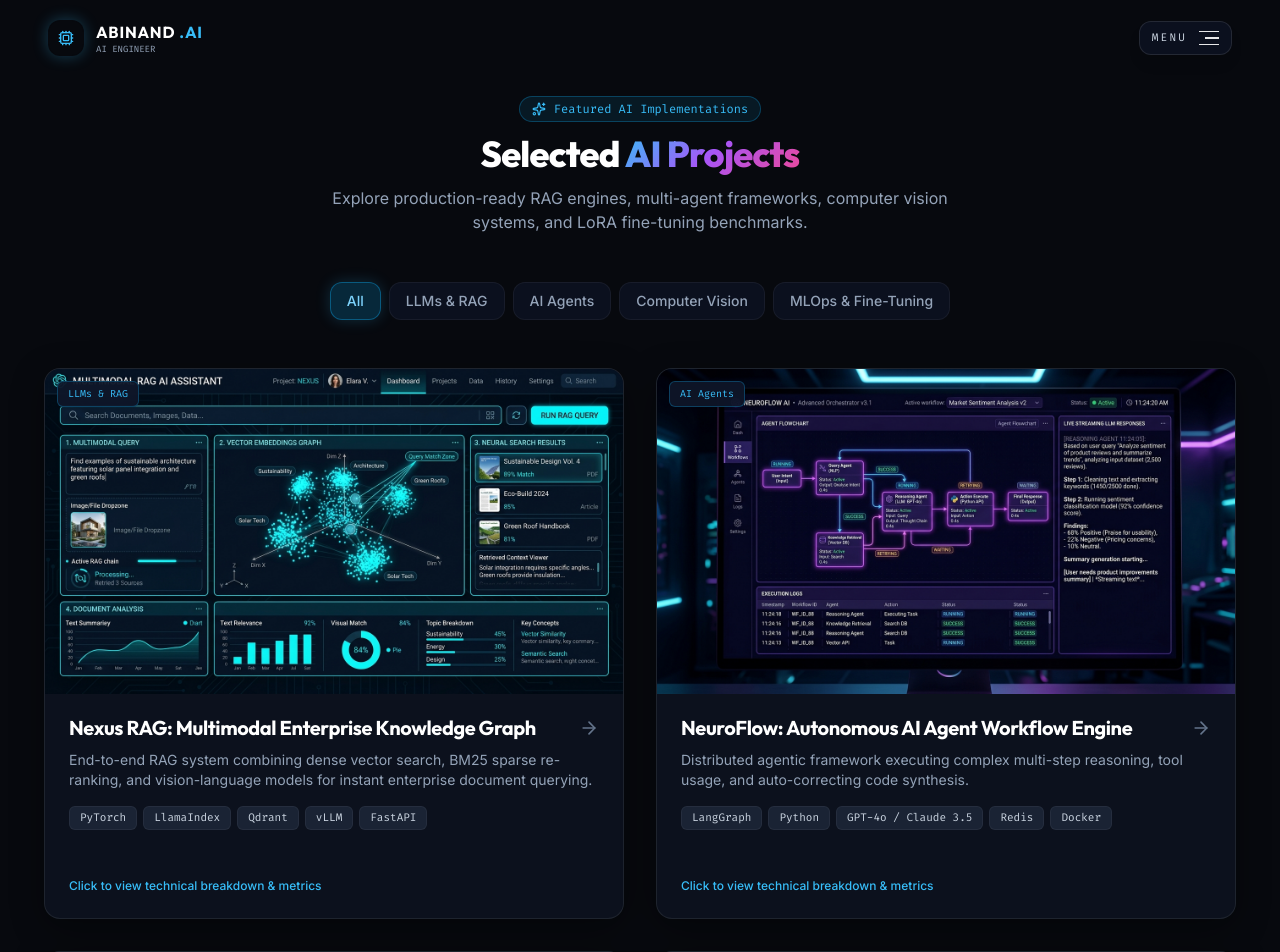
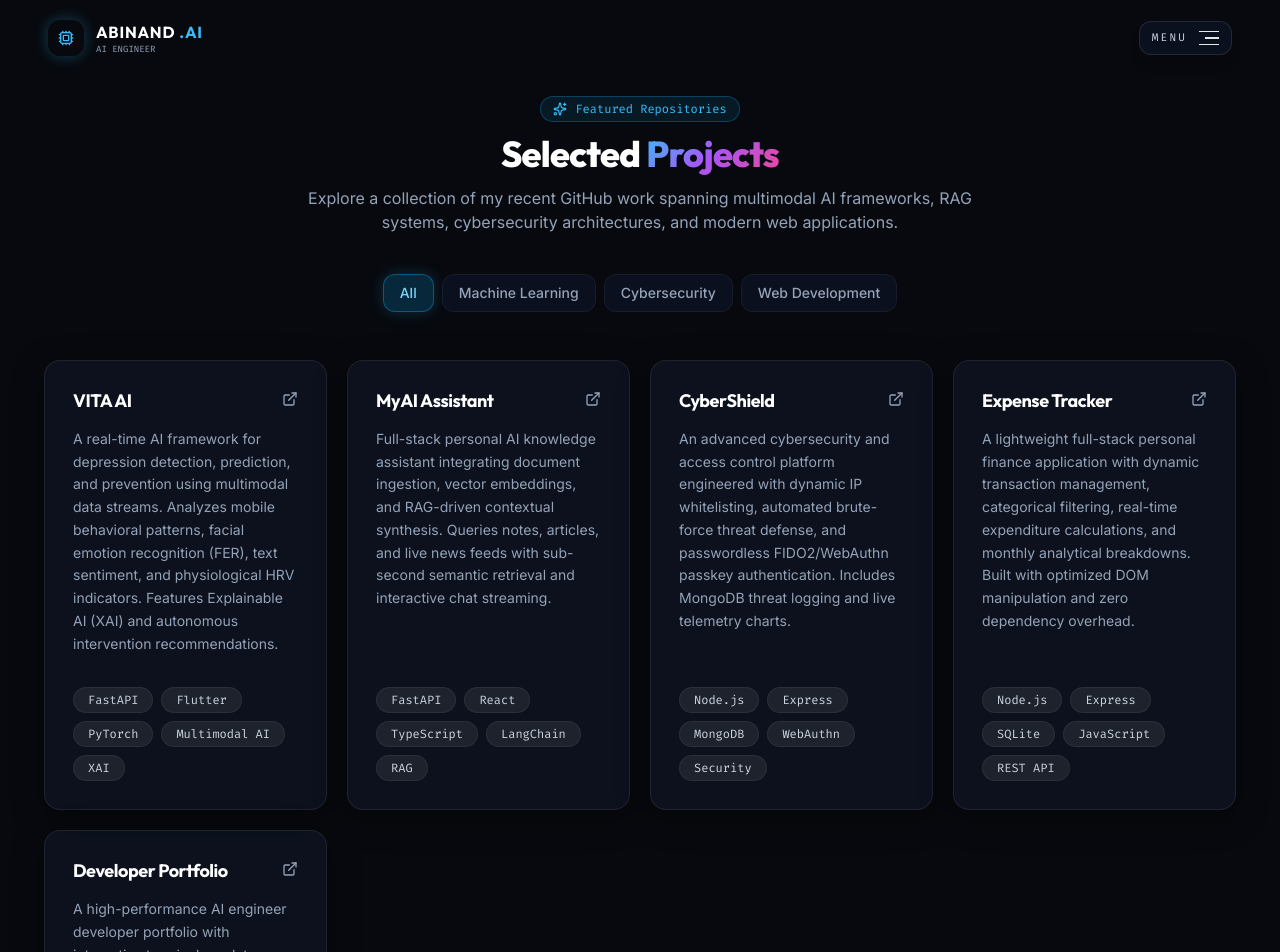
Before and after one commit to AbinandBArjun/Portfolio, a React (Vite) app: page /projects in a window 1280 px wide. Shown: the top 952 px of the page. Built offline with nearby package versions, Linux system fonts and the light colour scheme.

Commit message:
Update portfolio with project data and new visuals

```diff
--- a/src/components/Projects.jsx
+++ b/src/components/Projects.jsx
@@ -1,59 +1,33 @@
-import React, { useEffect, useRef, useState } from 'react';
+import React, { useState } from 'react';
 import { motion, AnimatePresence } from 'framer-motion';
-import { Sparkles, ExternalLink, ArrowRight, X, CheckCircle2 } from 'lucide-react';
-import { GithubIcon } from './Icons';
-import confetti from 'canvas-confetti';
+import { Sparkles, ExternalLink } from 'lucide-react';
 import { portfolioData } from '../data/portfolioData';
 import { SpotlightCard } from './react-bits/SpotlightCard';
 
 export const Projects = () => {
   const { projects } = portfolioData;
   const [selectedCategory, setSelectedCategory] = useState('All');
-  const [activeModalProject, setActiveModalProject] = useState(null);
-  const closeButtonRef = useRef(null);
 
-  const categories = ['All', 'LLMs & RAG', 'AI Agents', 'Computer Vision', 'MLOps & Fine-Tuning'];
+  const categories = ['All', 'Machine Learning', 'Cybersecurity', 'Web Development'];
 
   const filteredProjects = selectedCategory === 'All'
     ? projects
     : projects.filter(p => p.category === selectedCategory);
 
-  const handleLaunchDemo = (url) => {
-    if (!url) return;
-    confetti({
-      particleCount: 80,
-      spread: 70,
-      origin: { y: 0.6 }
-    });
-    window.open(url, '_blank');
-  };
-
-  useEffect(() => {
-    if (!activeModalProject) return undefined;
-
-    closeButtonRef.current?.focus();
-    const handleKeyDown = (event) => {
-      if (event.key === 'Escape') setActiveModalProject(null);
-    };
-
-    window.addEventListener('keydown', handleKeyDown);
-    return () => window.removeEventListener('keydown', handleKeyDown);
-  }, [activeModalProject]);
-
   return (
     <section id="projects" className="py-24 relative z-10">
-      <div className="container">
+      <div className="container max-w-7xl mx-auto px-4 sm:px-6">
         {/* Section Title */}
-        <div className="text-center max-w-2xl mx-auto mb-12">
+        <div className="text-center max-w-2xl mx-auto mb-10">
           <div className="inline-flex items-center gap-2 px-3 py-1 rounded-full bg-sky-500/10 border border-sky-500/30 text-sky-400 text-xs font-mono mb-3">
             <Sparkles className="w-3.5 h-3.5" />
-            <span>Featured AI Implementations</span>
+            <span>Featured Repositories</span>
           </div>
           <h2 className="text-3xl sm:text-4xl font-extrabold text-white">
-            Selected <span className="text-gradient">AI Projects</span>
+            Selected <span className="text-gradient">Projects</span>
           </h2>
           <p className="text-slate-400 text-sm sm:text-base mt-3">
-            Explore production-ready RAG engines, multi-agent frameworks, computer vision systems, and LoRA fine-tuning benchmarks.
+            Explore a collection of my recent GitHub work spanning multimodal AI frameworks, RAG systems, cybersecurity architectures, and modern web applications.
           </p>
         </div>
 
@@ -63,10 +37,10 @@ export const Projects = () => {
             <button
               key={category}
               onClick={() => setSelectedCategory(category)}
-              className={`px-4 py-2 rounded-xl text-xs sm:text-sm font-medium transition-all duration-300 ${
+              className={`px-4 py-2 rounded-xl text-xs sm:text-sm font-medium transition-all duration-300 cursor-pointer ${
                 selectedCategory === category
                   ? 'bg-sky-500/20 text-sky-300 border border-sky-500/40 shadow-[0_0_15px_rgba(56,189,248,0.2)]'
-                  : 'bg-slate-900/60 text-slate-400 border border-white/5 hover:text-slate-200'
+                  : 'bg-slate-900/60 text-slate-400 border border-white/5 hover:text-slate-200 hover:border-white/10'
               }`}
             >
               {category}
@@ -74,160 +48,64 @@ export const Projects = () => {
           ))}
         </div>
 
-        {/* Project Cards Grid */}
-        <div className="grid grid-cols-1 md:grid-cols-2 gap-8">
+        {/* Project Cards Grid - No pictures, matching the uploaded screenshot scheme */}
+        <div className="grid grid-cols-1 md:grid-cols-2 lg:grid-cols-3 xl:grid-cols-4 gap-4 sm:gap-5">
           <AnimatePresence mode="popLayout">
             {filteredProjects.map((project) => (
               <motion.div
                 key={project.id}
                 layout
-                initial={{ opacity: 0, scale: 0.95 }}
+                initial={{ opacity: 0, scale: 0.96 }}
                 animate={{ opacity: 1, scale: 1 }}
-                exit={{ opacity: 0, scale: 0.95 }}
-                transition={{ duration: 0.4 }}
+                exit={{ opacity: 0, scale: 0.96 }}
+                transition={{ duration: 0.3 }}
+                className="h-full"
+              >
+                <a
+                  href={project.githubUrl}
+                  target="_blank"
+                  rel="noopener noreferrer"
+                  className="h-full block group focus:outline-none focus-visible:ring-2 focus-visible:ring-sky-500 rounded-2xl"
                 >
                   <SpotlightCard
-                  onClick={() => setActiveModalProject(project)}
-                  className="h-full flex flex-col justify-between group cursor-pointer"
-                  spotlightColor="rgba(56, 189, 248, 0.15)"
+                    className="h-full flex flex-col justify-between p-6 sm:p-7 rounded-2xl bg-[#13151b] hover:bg-[#181a24] border border-white/[0.08] hover:border-white/20 transition-all duration-300 hover:-translate-y-1 hover:shadow-[0_12px_30px_rgba(0,0,0,0.5)] cursor-pointer"
+                    spotlightColor="rgba(56, 189, 248, 0.12)"
                   >
+                    <div className="flex flex-col h-full justify-between">
                       <div>
-                    {/* Project Preview Image */}
-                    <div className="relative aspect-video rounded-t-xl overflow-hidden mb-5 bg-slate-900">
-                      <img
-                        src={project.image}
-                        alt={project.title}
-                        className="w-full h-full object-cover group-hover:scale-105 transition-transform duration-500"
-                      />
-                      <div className="absolute inset-0 bg-gradient-to-t from-[#07090e] via-transparent to-transparent opacity-80" />
-                      <span className="absolute top-3 left-3 px-2.5 py-1 rounded-md text-[10px] font-mono bg-slate-900/90 text-sky-400 border border-sky-500/30 backdrop-blur-md">
-                        {project.category}
-                      </span>
+                        {/* Header: Title + External Link Icon */}
+                        <div className="flex items-start justify-between gap-3 mb-3.5">
+                          <h3 className="text-lg font-bold text-white group-hover:text-sky-300 transition-colors tracking-tight leading-snug">
+                            {project.title}
+                          </h3>
+                          <ExternalLink className="w-4 h-4 text-slate-400 group-hover:text-white group-hover:translate-x-0.5 group-hover:-translate-y-0.5 transition-all shrink-0 mt-0.5" />
                         </div>
 
-                    <div className="p-6 pt-0">
-                      <h3 className="text-xl font-bold text-white group-hover:text-sky-400 transition-colors mb-2 flex items-center justify-between">
-                        <span>{project.title}</span>
-                        <ArrowRight className="w-5 h-5 text-slate-500 group-hover:text-sky-400 group-hover:translate-x-1 transition-all" />
-                      </h3>
-
-                      <p className="text-slate-400 text-sm mb-4 line-clamp-2">
+                        {/* Description */}
+                        <p className="text-slate-400 text-sm leading-relaxed mb-6 font-normal">
                           {project.shortDesc}
                         </p>
+                      </div>
 
                       {/* Tech Stack Pills */}
-                      <div className="flex flex-wrap gap-1.5 mb-4">
+                      <div className="flex flex-wrap gap-2 mt-auto pt-2">
                         {project.tags.map((tag, tIdx) => (
                           <span
                             key={tIdx}
-                            className="px-2.5 py-0.5 rounded-md text-[11px] font-mono bg-slate-800/80 text-slate-300 border border-white/5"
+                            className="px-3.5 py-1 rounded-full text-xs font-mono bg-[#1e222d] text-slate-300 border border-white/[0.06] group-hover:border-white/10 transition-colors"
                           >
                             {tag}
                           </span>
                         ))}
                       </div>
                     </div>
-                  </div>
-
-                  <div className="px-6 pb-6 pt-2 flex items-center gap-3 text-xs font-medium text-sky-400">
-                    <span>Click to view technical breakdown & metrics</span>
-                  </div>
                   </SpotlightCard>
+                </a>
               </motion.div>
             ))}
           </AnimatePresence>
         </div>
       </div>
-
-      {/* Project Deep Dive Modal Overlay */}
-      <AnimatePresence>
-        {activeModalProject && (
-          <div className="fixed inset-0 z-50 flex items-center justify-center p-4 sm:p-6 overflow-y-auto bg-black/80 backdrop-blur-md">
-            <motion.div
-              initial={{ opacity: 0, scale: 0.9, y: 20 }}
-              animate={{ opacity: 1, scale: 1, y: 0 }}
-              exit={{ opacity: 0, scale: 0.9, y: 20 }}
-              className="relative w-full max-w-3xl glass-panel p-6 sm:p-8 bg-[#0d111a] border border-sky-500/30 shadow-2xl rounded-2xl max-h-[90vh] overflow-y-auto"
-              role="dialog"
-              aria-modal="true"
-              aria-labelledby="project-dialog-title"
-            >
-              {/* Close Modal Button */}
-              <button
-                ref={closeButtonRef}
-                onClick={() => setActiveModalProject(null)}
-                aria-label="Close project details"
-                className="absolute top-4 right-4 p-2 rounded-xl bg-slate-800 text-slate-400 hover:text-white hover:bg-slate-700 transition-colors"
-              >
-                <X className="w-5 h-5" />
-              </button>
-
-              {/* Modal Content */}
-              <div className="mb-6">
-                <span className="px-3 py-1 rounded-full text-xs font-mono bg-sky-500/10 text-sky-400 border border-sky-500/30">
-                  {activeModalProject.category}
-                </span>
-                <h3 id="project-dialog-title" className="text-2xl sm:text-3xl font-bold text-white mt-3 mb-2">
-                  {activeModalProject.title}
-                </h3>
-                <p className="text-slate-300 text-sm sm:text-base">
-                  {activeModalProject.shortDesc}
-                </p>
-              </div>
-
-              {/* Modal Image */}
-              <div className="rounded-xl overflow-hidden mb-6 border border-white/10">
-                <img
-                  src={activeModalProject.image}
-                  alt={activeModalProject.title}
-                  className="w-full h-auto object-cover max-h-[350px]"
-                />
-              </div>
-
-              {/* Key Highlights */}
-              <div className="mb-6">
-                <h4 className="text-sm font-mono font-semibold text-sky-400 uppercase tracking-wider mb-3 flex items-center gap-2">
-                  <CheckCircle2 className="w-4 h-4" />
-                  <span>Key Technical Accomplishments</span>
-                </h4>
-                <ul className="space-y-2">
-                  {activeModalProject.highlights.map((highlight, hIdx) => (
-                    <li key={hIdx} className="flex items-start gap-2.5 text-slate-300 text-sm">
-                      <span className="w-1.5 h-1.5 rounded-full bg-sky-400 mt-2 shrink-0" />
-                      <span>{highlight}</span>
-                    </li>
-                  ))}
-                </ul>
-              </div>
-
-              {/* Action CTA Buttons */}
-              <div className="flex flex-wrap items-center justify-between gap-4 pt-4 border-t border-white/10">
-                <div className="flex items-center gap-3">
-                  {activeModalProject.demoUrl && (
-                  <button
-                    onClick={() => handleLaunchDemo(activeModalProject.demoUrl)}
-                    className="px-5 py-2.5 rounded-xl bg-sky-500 hover:bg-sky-400 text-slate-950 font-semibold text-sm flex items-center gap-2 transition-all shadow-[0_0_20px_rgba(56,189,248,0.4)] cursor-pointer"
-                  >
-                    <span>Live Interactive Demo</span>
-                    <ExternalLink className="w-4 h-4" />
-                  </button>
-                  )}
-
-                  <a
-                    href={activeModalProject.githubUrl}
-                    target="_blank"
-                    rel="noreferrer"
-                    className="px-4 py-2.5 rounded-xl bg-slate-800 hover:bg-slate-700 text-white font-medium text-sm flex items-center gap-2 border border-white/10 transition-colors"
-                  >
-                    <GithubIcon className="w-4 h-4" />
-                    <span>View Repository</span>
-                  </a>
-                </div>
-              </div>
-            </motion.div>
-          </div>
-        )}
-      </AnimatePresence>
     </section>
   );
 };
--- a/src/data/portfolioData.js
+++ b/src/data/portfolioData.js
@@ -42,68 +42,79 @@ export const portfolioData = {
 
   projects: [
     {
-      id: "multimodal-rag",
-      title: "Nexus RAG: Multimodal Enterprise Knowledge Graph",
-      category: "LLMs & RAG",
-      shortDesc: "End-to-end RAG system combining dense vector search, BM25 sparse re-ranking, and vision-language models for instant enterprise document querying.",
-      image: "/projects/rag-assistant.jpg",
-      tags: ["PyTorch", "LlamaIndex", "Qdrant", "vLLM", "FastAPI"],
+      id: "vita-ai-depression-detection",
+      title: "VITA AI",
+      category: "Machine Learning",
+      shortDesc: "A real-time AI framework for depression detection, prediction, and prevention using multimodal data streams. Analyzes mobile behavioral patterns, facial emotion recognition (FER), text sentiment, and physiological HRV indicators. Features Explainable AI (XAI) and autonomous intervention recommendations.",
+      tags: ["FastAPI", "Flutter", "PyTorch", "Multimodal AI", "XAI"],
       highlights: [
-        "Sub-150ms query response time with hybrid sparse-dense vector retrieval.",
-        "Integrated Vision-LLM parser for querying charts, tables, and PDF diagrams.",
-        "Custom LoRA fine-tuned Llama-3 8B model specialized for financial & legal parsing.",
-        "Evaluated with Ragas benchmark achieving 94.2% context precision."
+        "Multimodal telemetry fusion combining mobile behavior analytics, night usage patterns, and digital unlock routines.",
+        "Real-time Facial Emotion Recognition (FER) and text sentiment analysis analyzing micro-expressions and emotional tone.",
+        "Heart Rate Variability (HRV) physiological signal analysis to derive a unified, clinical-grade depression-risk score.",
+        "Explainable AI (XAI) engine providing transparent risk factor interpretability and agentic wellness recommendations."
       ],
       demoUrl: "",
-      githubUrl: "https://github.com/abinand/nexus-multimodal-rag"
+      githubUrl: "https://github.com/AbinandBArjun/VITA-AI-Intelligent-Depression-Detection-Prediction-and-Prevention-System"
     },
     {
-      id: "ai-agent-orchestrator",
-      title: "NeuroFlow: Autonomous AI Agent Workflow Engine",
-      category: "AI Agents",
-      shortDesc: "Distributed agentic framework executing complex multi-step reasoning, tool usage, and auto-correcting code synthesis.",
-      image: "/projects/ai-agent.jpg",
-      tags: ["LangGraph", "Python", "GPT-4o / Claude 3.5", "Redis", "Docker"],
+      id: "my-ai-knowledge-rag",
+      title: "MyAI Assistant",
+      category: "Machine Learning",
+      shortDesc: "Full-stack personal AI knowledge assistant integrating document ingestion, vector embeddings, and RAG-driven contextual synthesis. Queries notes, articles, and live news feeds with sub-second semantic retrieval and interactive chat streaming.",
+      tags: ["FastAPI", "React", "TypeScript", "LangChain", "RAG"],
       highlights: [
-        "Node-based workflow builder supporting dynamic human-in-the-loop validation.",
-        "Self-healing agent loop that catches code compilation errors and self-corrects.",
-        "Asynchronous parallel tool invocation reducing multi-agent step latency by 45%.",
-        "Built-in token streaming telemetry and token budget guardrails."
+        "End-to-end vector embeddings pipeline for semantic document chunking, indexing, and high-precision similarity retrieval.",
+        "Context-aware conversational RAG interface delivering sub-second response times across personal notes, web articles, and live feeds.",
+        "Asynchronous FastAPI backend with typed Pydantic models, CORS streaming middleware, and automated test coverage.",
+        "Modern React + TypeScript frontend with Vite HMR, custom prompt controls, and interactive chat streaming."
       ],
       demoUrl: "",
-      githubUrl: "https://github.com/abinand/neuroflow-agent-engine"
+      githubUrl: "https://github.com/AbinandBArjun/MyAI"
     },
     {
-      id: "realtime-cv-pipeline",
-      title: "Aether CV: Edge Real-Time Object Detection & Analytics",
-      category: "Computer Vision",
-      shortDesc: "High-throughput video stream analysis pipeline running TensorRT optimized YOLOv8 and multi-object tracking.",
-      image: "/projects/computer-vision.jpg",
-      tags: ["OpenCV", "TensorRT", "YOLOv8", "CUDA", "C++", "Python"],
+      id: "cyber-shield-security",
+      title: "CyberShield",
+      category: "Cybersecurity",
+      shortDesc: "An advanced cybersecurity and access control platform engineered with dynamic IP whitelisting, automated brute-force threat defense, and passwordless FIDO2/WebAuthn passkey authentication. Includes MongoDB threat logging and live telemetry charts.",
+      tags: ["Node.js", "Express", "MongoDB", "WebAuthn", "Security"],
       highlights: [
-        "Real-time processing at 60 FPS across 8 concurrent 4K camera feeds.",
-        "DeepSORT object tracking with persistent re-identification across camera frames.",
-        "TensorRT quantization reducing FP32 models to INT8 with under 1% mAP drop.",
-        "Exported live metrics feed via WebSockets for real-time monitoring dashboard."
+        "Dynamic IP Whitelisting & automated threat detection blocking malicious actors after failed authentication thresholds.",
+        "Passwordless passkey authentication integrating modern FIDO2 / WebAuthn security standards.",
+        "Live security threat telemetry dashboard with Chart.js analytics for real-time anomaly monitoring.",
+        "Granular role-based access control (RBAC) with MongoDB-backed audit logging and security event feeds."
       ],
       demoUrl: "",
-      githubUrl: "https://github.com/abinand/aether-cv-analytics"
+      githubUrl: "https://github.com/AbinandBArjun/Cyber-Shield"
     },
     {
-      id: "neural-fine-tuning-hub",
-      title: "NeuralForge: Parameter-Efficient Fine-Tuning Monitor",
-      category: "MLOps & Fine-Tuning",
-      shortDesc: "Comprehensive web platform for monitoring LoRA/QLoRA training runs, loss curves, VRAM utilization, and model quantizations.",
-      image: "/projects/fine-tuning.jpg",
-      tags: ["PyTorch", "Unsloth", "Weights & Biases", "React", "Ray Train"],
+      id: "expense-tracker-system",
+      title: "Expense Tracker",
+      category: "Web Development",
+      shortDesc: "A lightweight full-stack personal finance application with dynamic transaction management, categorical filtering, real-time expenditure calculations, and monthly analytical breakdowns. Built with optimized DOM manipulation and zero dependency overhead.",
+      tags: ["Node.js", "Express", "SQLite", "JavaScript", "REST API"],
       highlights: [
-        "Interactive hyperparameter tweaking dashboard integrated with W&B logging.",
-        "Supports 2x faster LLM fine-tuning speed using Unsloth & Triton kernels.",
-        "Automatic GGUF & AWQ quantization export pipeline for local edge inference.",
-        "VRAM optimization suite preventing CUDA Out-Of-Memory exceptions."
+        "Lightweight, zero-config relational SQLite backend with high-speed query execution for transaction logs.",
+        "Intuitive transaction lifecycle management supporting real-time addition, editing, categorization, and deletion.",
+        "Dynamic summary analytics providing monthly spending trends, category distributions, and budget tracking.",
+        "Clean, responsive vanilla JavaScript and CSS frontend with optimized DOM manipulation and zero dependency overhead."
       ],
       demoUrl: "",
-      githubUrl: "https://github.com/abinand/neuralforge-mlops"
+      githubUrl: "https://github.com/AbinandBArjun/Expense_Tracker"
+    },
+    {
+      id: "portfolio-developer-suite",
+      title: "Developer Portfolio",
+      category: "Web Development",
+      shortDesc: "A high-performance AI engineer developer portfolio with interactive terminal emulator, GitHub telemetry tracking, Spotlight shaders, Framer Motion animations, and modern glassmorphic interface.",
+      tags: ["React", "Vite", "Tailwind CSS", "Framer Motion", "GitHub API"],
+      highlights: [
+        "Interactive Spotlight card mechanics, smooth Framer Motion transitions, and glassmorphic UI aesthetics.",
+        "Custom interactive developer terminal emulator with command parser and system telemetry.",
+        "Live GitHub activity tracker fetching repository stats, commit frequencies, and language distributions in real time.",
+        "Fully responsive layout optimized for lighthouse performance and modern mobile viewports."
+      ],
+      demoUrl: "",
+      githubUrl: "https://github.com/AbinandBArjun/Portfolio"
     }
   ],
 
```
Also changed, not shown: index.html (+1 -1 lines), public/favicon.jpg (added), public/projects/portfolio-dev.jpg (added). Lines whose indentation alone changed are shown as unchanged.
